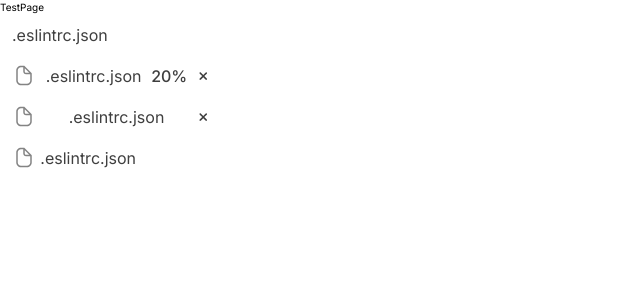
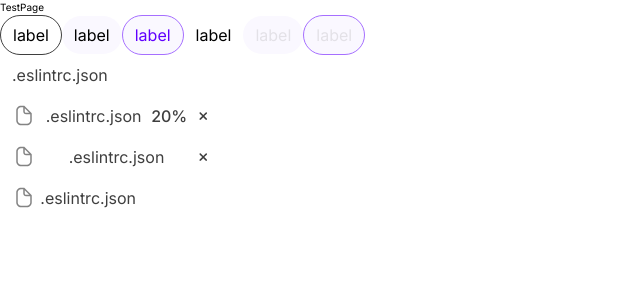
Before and after one commit to sockki/flawDetector, a Next.js app: page /ye in a window 1280 px wide. Shown: the top 300 px of the page, without its empty margins (0-640 px from the left). Built offline with nearby package versions, Linux system fonts and the light colour scheme.

Commit message:
Feat: assist chip 구현

```diff
--- a/src/app/(text)/ye/page.tsx
+++ b/src/app/(text)/ye/page.tsx
@@ -1,9 +1,16 @@
+import AssistChip from '@/components/Chips/AssistChip';
 import InputChip from '@/components/Chips/InputChip';
 
 export default function TestPage() {
   return (
     <>
       <div>TestPage</div>
+      <AssistChip variant="outline" label="label" />
+      <AssistChip variant="elevated" label="label" />
+      <AssistChip variant="outline-primary" label="label" />
+      <AssistChip variant="outline" label="label" disabled />
+      <AssistChip variant="elevated" label="label" disabled />
+      <AssistChip variant="outline-primary" label="label" disabled />
       <InputChip label=".eslintrc.json" />
       <InputChip label=".eslintrc.json" leftIcon percentage={20} isRemovable />
       <InputChip label=".eslintrc.json" leftIcon isRemovable />
--- /dev/null
+++ b/src/components/Chips/AssistChip.tsx
@@ -0,0 +1,38 @@
+import { twMerge } from 'tailwind-merge';
+
+type AssistChipProps = {
+  variant: 'outline' | 'elevated' | 'outline-primary';
+  label: string;
+  disabled?: boolean;
+};
+
+export default function AssistChip({ variant = 'outline', label, disabled }: AssistChipProps) {
+  const baseClasses =
+    'inline-block cursor-default rounded-full bg-black px-[1.2rem] py-[0.7rem] text-[1.6rem] hover:bg-opacity-8 focus:bg-opacity-12 focus:outline-none selection:shadow-button';
+
+  const variantClasses = {
+    outline: 'border border-[#3F3F3F] bg-black bg-opacity-0',
+    elevated: 'bg-purple-light hover:bg-[#7E5AFF] focus:bg-[#7E5AFF]',
+    'outline-primary':
+      'border border-primary-300 bg-purple-light text-primary-500 hover:bg-[#7E5AFF] focus:bg-[#7E5AFF]',
+  };
+
+  const disabledClasses = {
+    outline: 'bg-white border-gray-default text-gray-default',
+    elevated: 'bg-purple-light text-purple-dark hover:bg-opacity-1',
+    'outline-primary':
+      'bg-purple-light border border-primary-300 text-purple-dark hover:bg-purple-light hover:bg-opacity-1',
+  };
+
+  return (
+    <span
+      className={twMerge(
+        baseClasses,
+        disabled ? disabledClasses[variant] : variantClasses[variant],
+      )}
+      tabIndex={disabled ? -1 : 0}
+    >
+      {label}
+    </span>
+  );
+}
```
